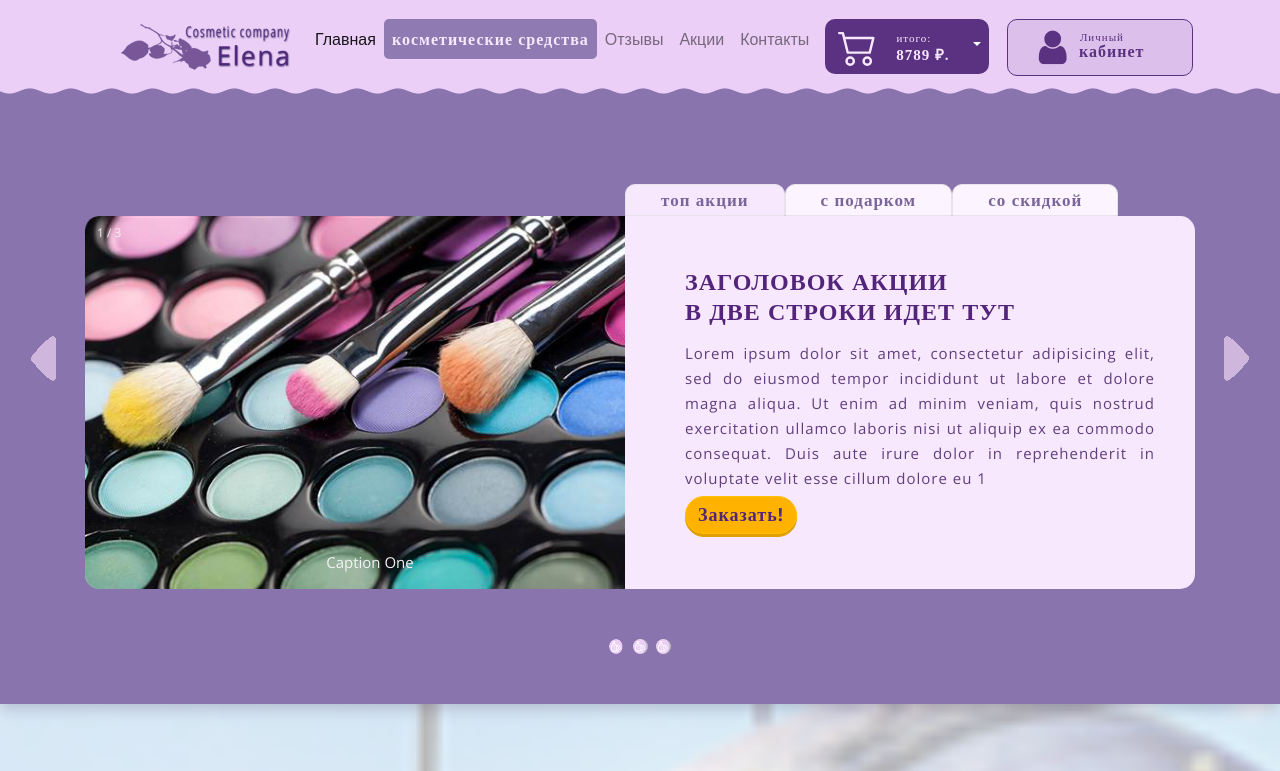
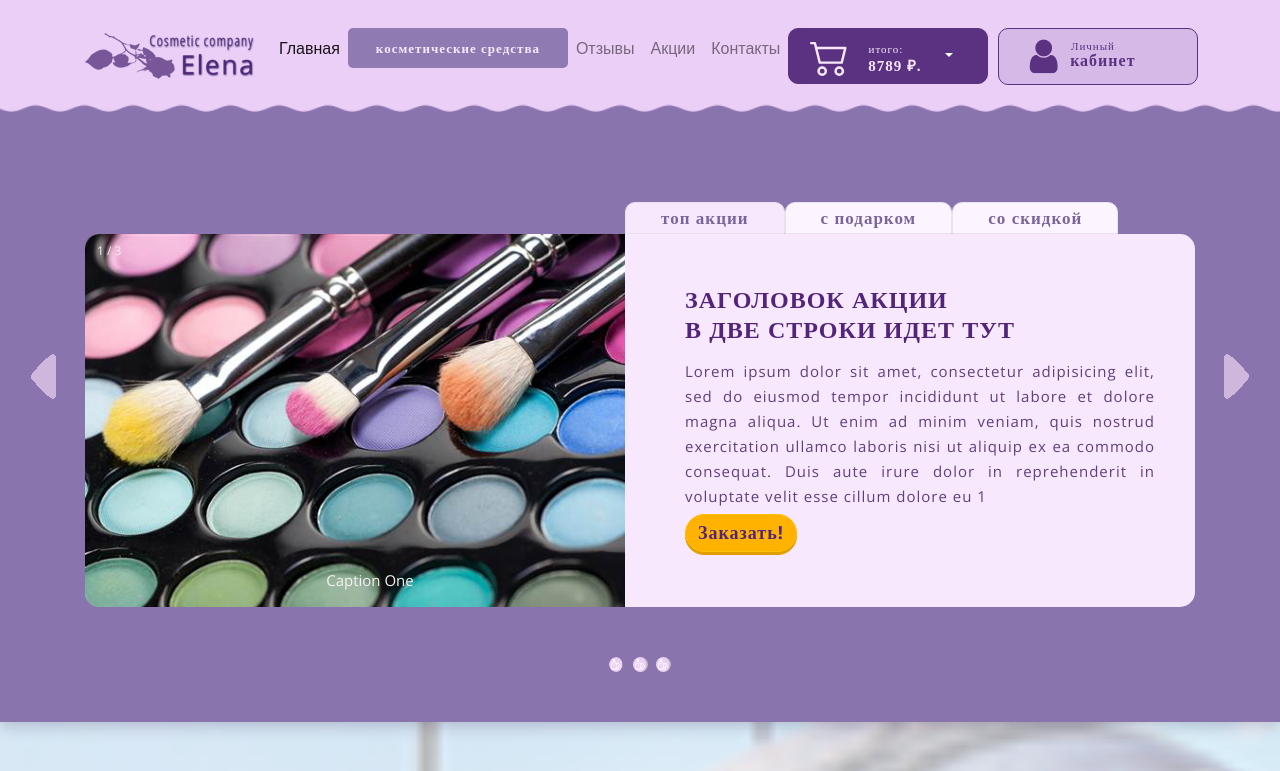
Before and after one commit to stasvol/Universal-site, a plain HTML site: page index.html in a window 1280 px wide. Shown: the top 771 px of the page. Drawn offline with nearby package versions, Linux system fonts and the light colour scheme.

Commit message:
made adaptability

```diff
--- a/css/header.css
+++ b/css/header.css
@@ -490,12 +490,77 @@ svg {
     /*    !*margin-top: -70px;*!*/
 }
 
-@media (min-width: 1390px) {
+@media (min-width: 1270px) {
+    .text_div {
+        /*padding-top: 5px;*/
+       min-width: 220px;
+        /*height: 34px;*/
+        font-size: 13px;
+        letter-spacing: 1px;
+        line-height: 24px;
+        color: #f8e8fe;
+        font-weight: 800;
+        border-radius: 5px;
+        background-color: #8f7bb1;
+        font-family: "Open Sans";
+        text-align: center;
+        margin: 0;
+
+    }
+    .box_logo {
+        margin-left: 0;
+        /*margin-top: -70px;*/
+    }
+
+    .icon_div1 {
+        min-width: 200px;
+        max-height: 56px;
+        position: relative;
+        /*margin-top: 80px;*/
+        /*margin-left: -760px;*/
+        border-radius: 10px;
+        background-color: rgba(91, 50, 129, 1);;
+        border: 1px solid #5b3281;
+        white-space: normal;
+
+    }
+
+
+    .icon_div2 {
+        min-width: 200px;
+        max-height: 56px;
+
+        /*margin-top: 80px;*/
+        margin-left: 10px;
+        border-radius: 10px;
+        background-color: rgba(159, 135, 181, .1);
+        /*border: 1px solid #5b3281;*/
+        /*white-space: normal;*/
+    }
+
+    .icon_text2 {
+        position: relative;
+        bottom: 4px;
+        /*left: -40px;*/
+        font-size: 16px;
+        letter-spacing: 1px;
+        line-height: 17px;
+        color: #5b3281;
+        font-family: "Museo Sans Cyrl";
+
+    }
+
     .navbar {
-        position: relative;
-        padding-left: 10%;
-
-
+        max-height: 400px;
+        width: auto;
+        background-image: url('../img/01.png');
+        background-color: transparent;
+        background-repeat:no-repeat, repeat ;
+        background-size: cover;
+        position: relative;
+        /*transform: translate(50% 50%);*/
+        /*object-fit: cover;*/
+        /*background-blend-mode: luminosity;*/
     }
 
     /*.box_logo {*/
--- a/index.html
+++ b/index.html
@@ -17,6 +17,7 @@
 
     <nav id="nav_btn" class="nav navbar navbar-expand-lg navbar-light  sticky-top "
          style="background-image: url('img/01.png')">
+        <div class="container">
 
         <a class="navbar-brand" href="#"><img class="box_logo" src="img/logo.png"></a>
         <button class="navbar-toggler" type="button" data-toggle="collapse" data-target="#navbarNavDropdown"
@@ -68,7 +69,7 @@
                 </li>
             </ul>
         </div>
-
+        </div>
     </nav>
 
     <!--        &lt;!&ndash;        SLIDE&ndash;&gt;-->
```
